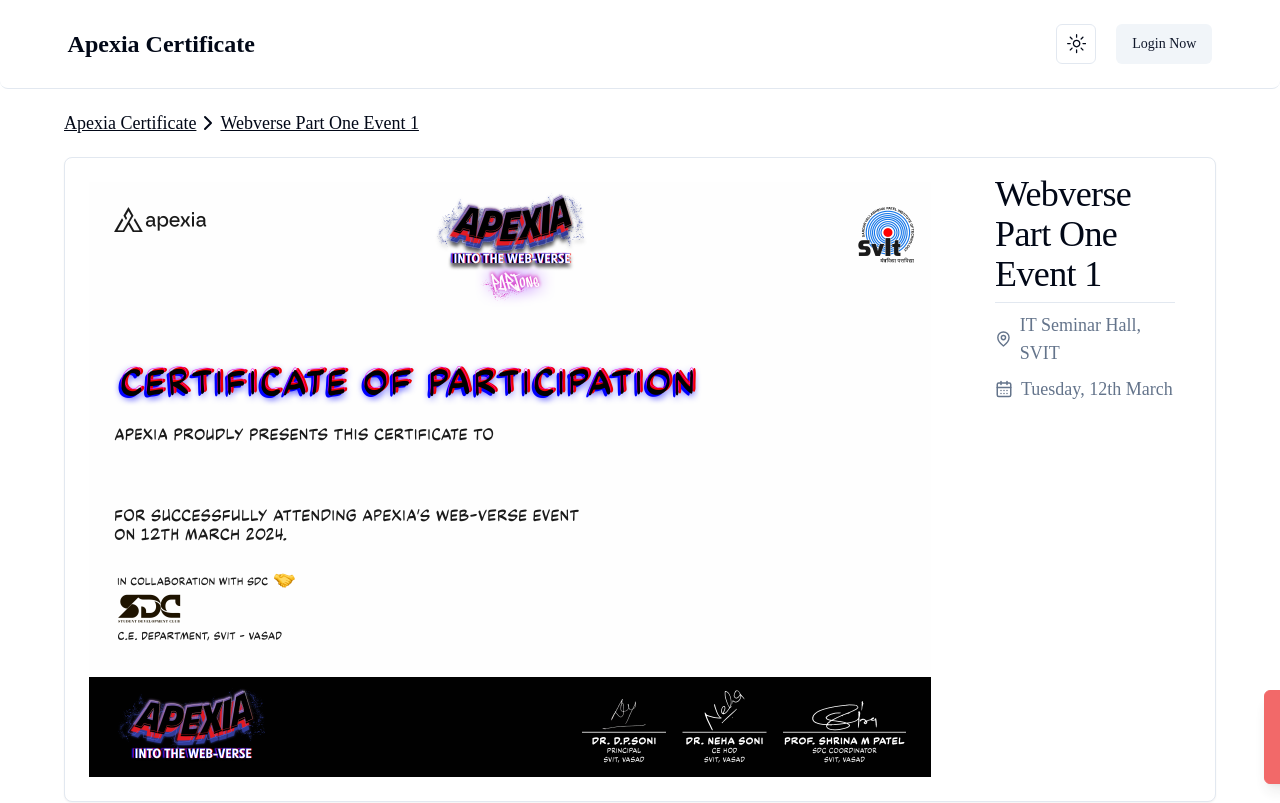
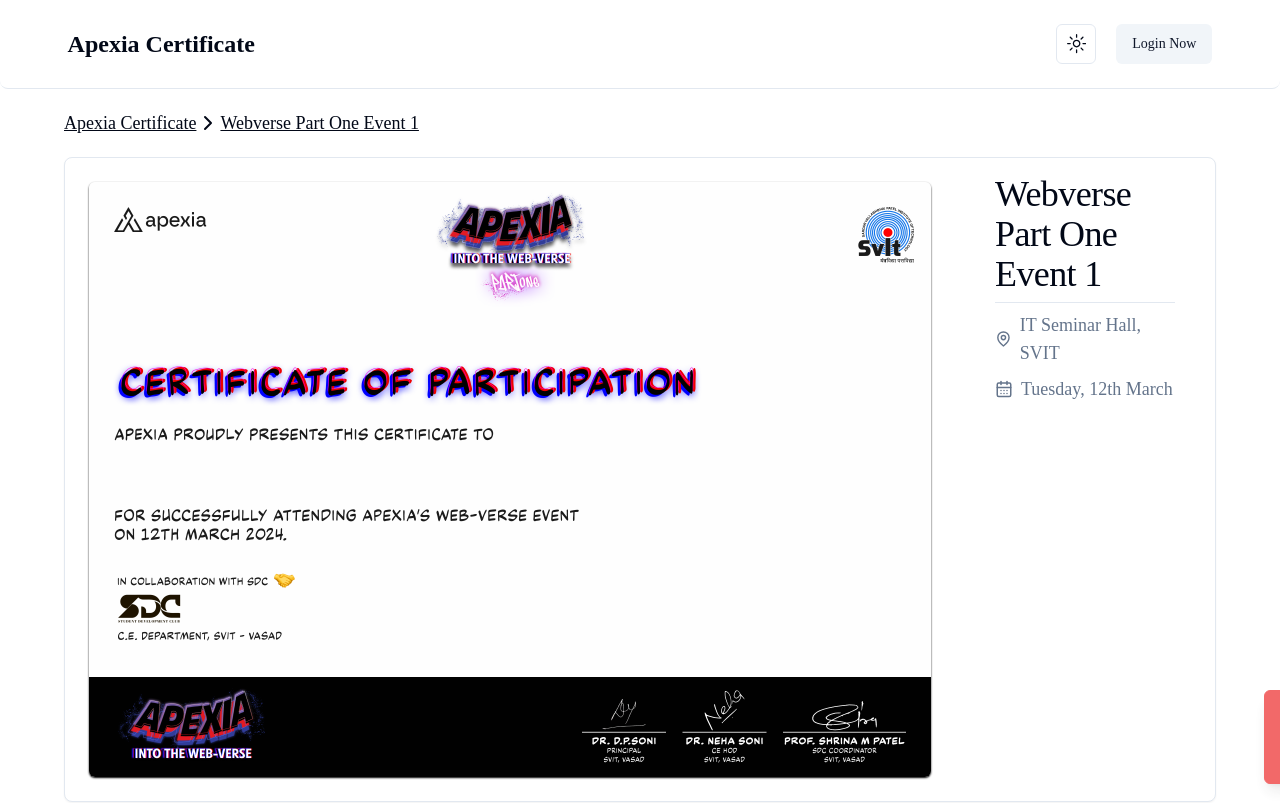
Before and after one commit to Apexia-Community/Apexia-Certificate, a Next.js app: page /webverse-part-one-event-1 in a window 1280 px wide. Shown: the top 803 px of the page. Built offline with nearby package versions, Linux system fonts and the light colour scheme; no server answers; a web font is replaced by a local one.

Commit message:
Refactor certificate SVG in webverse-part-one-event-1 page

```diff
--- a/app/(certificate)/(routes)/webverse-part-one-event-1/page.tsx
+++ b/app/(certificate)/(routes)/webverse-part-one-event-1/page.tsx
@@ -172,7 +172,16 @@
                 <div className="flex my-5 max-sm:justify-center">
                     <Card className="flex max-sm:flex-col w-full justify-between">
                         <CardHeader>
-                            <svg width="842" height="595" id="certificate" viewBox="0 0 842 595" fill="none" xmlns="http://www.w3.org/2000/svg" xmlnsXlink="http://www.w3.org/1999/xlink">
+                            <svg
+                                width="842"
+                                height="595"
+                                id="certificate"
+                                viewBox="0 0 842 595"
+                                fill="none"
+                                xmlns="http://www.w3.org/2000/svg"
+                                xmlnsXlink="http://www.w3.org/1999/xlink"
+                                className="pointer-events-none max-sm:w-full t max-sm:h-fit rounded-md shadow-sm shadow-black"
+                            >
                                 <rect width="842" height="595" fill="url(#pattern0)" />
                                 <path d={`${attendeeNameSVG || noneAttendeeName}`} fill="#1A1A1A" />
                                 <defs>
```
